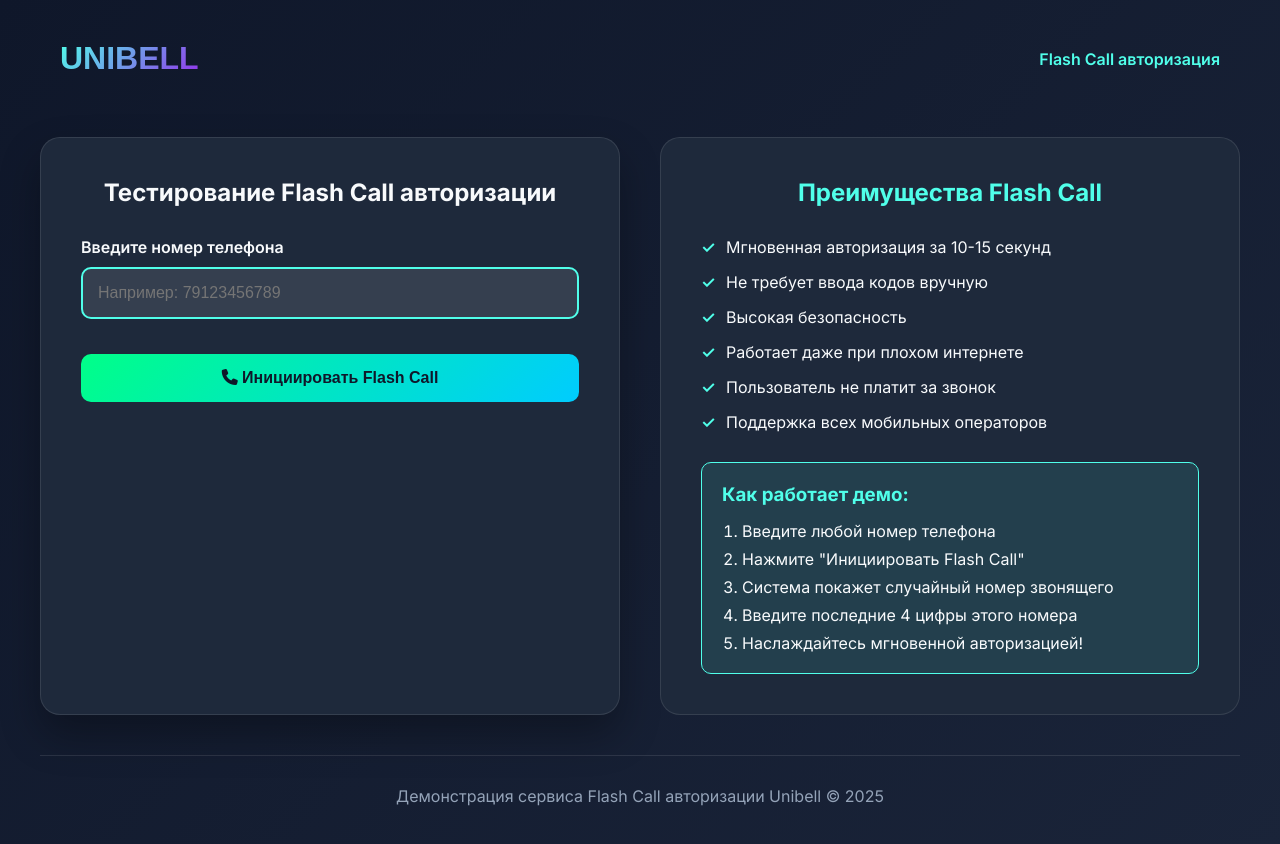
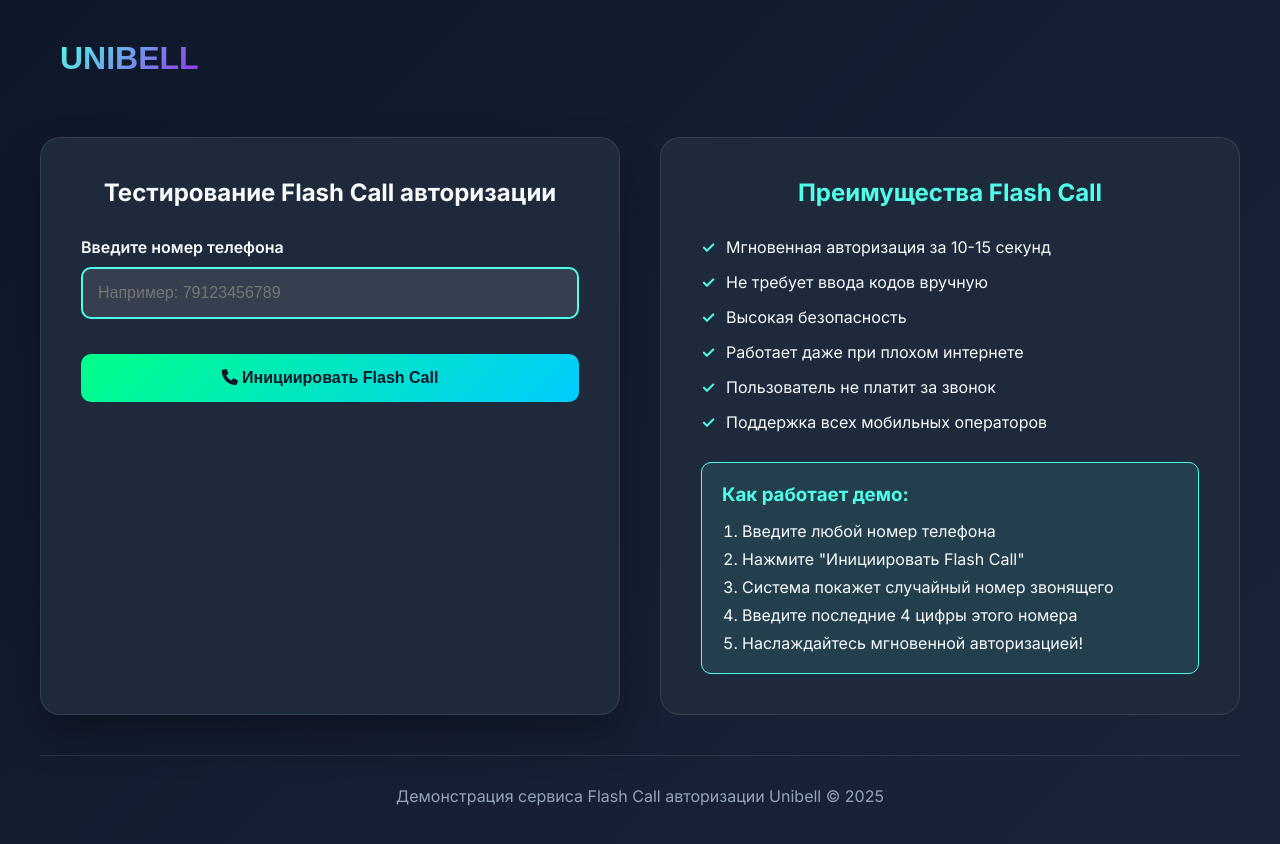
Before and after one commit to is6ream/FCexample, a plain HTML site: page index.html in a window 1280 px wide. Drawn offline with Linux system fonts and the light colour scheme; a web font is replaced by a local one.

Commit message:
Update index.html

```diff
--- a/index.html
+++ b/index.html
@@ -487,9 +487,6 @@
     <div class="container">
         <header class="header">
             <div class="logo">UNIBELL</div>
-            <div class="company-info">
-                <div style="color: var(--primary); font-weight: 600;">Flash Call авторизация</div>
-            </div>
         </header>
 
         <div class="demo-container">
```
